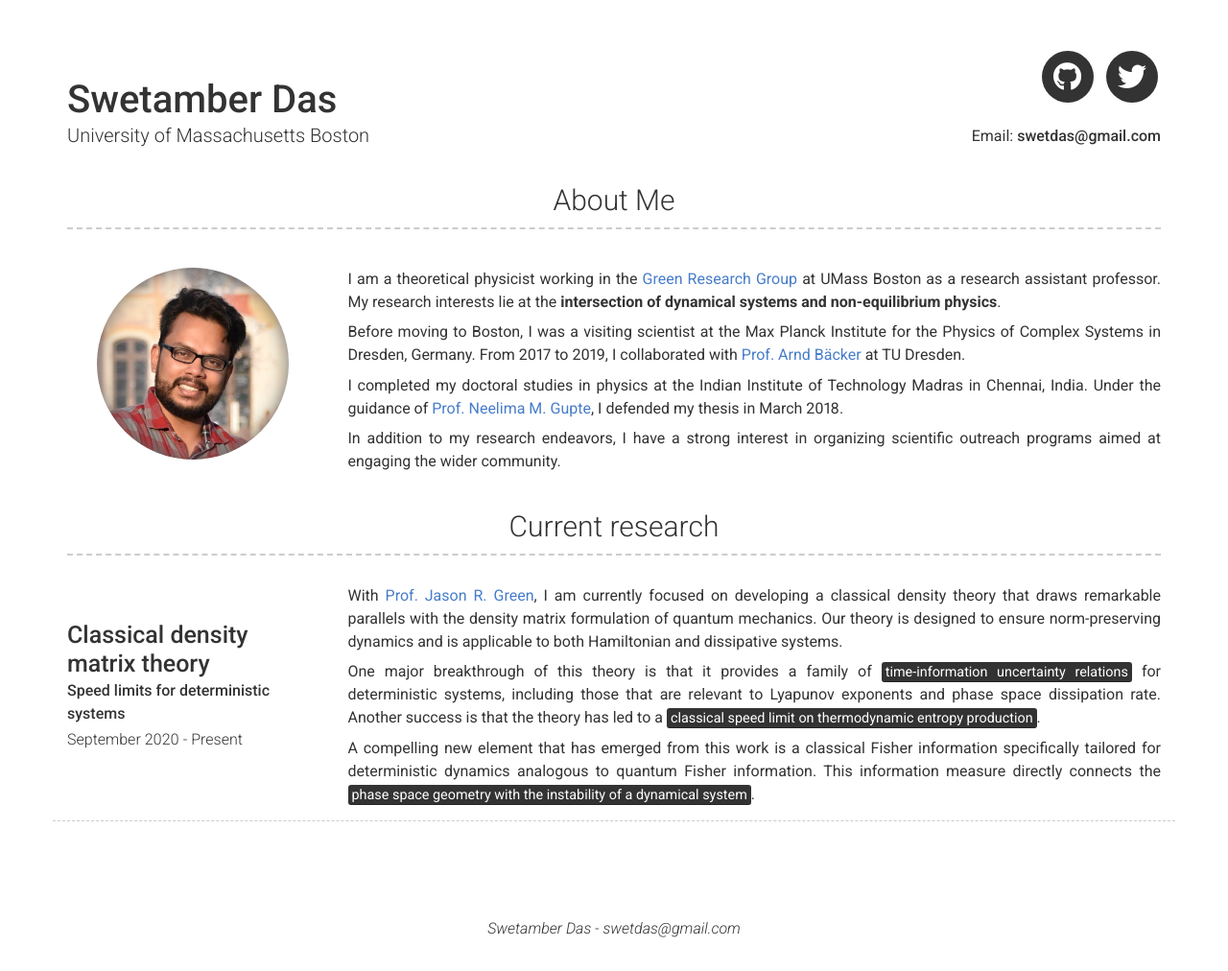
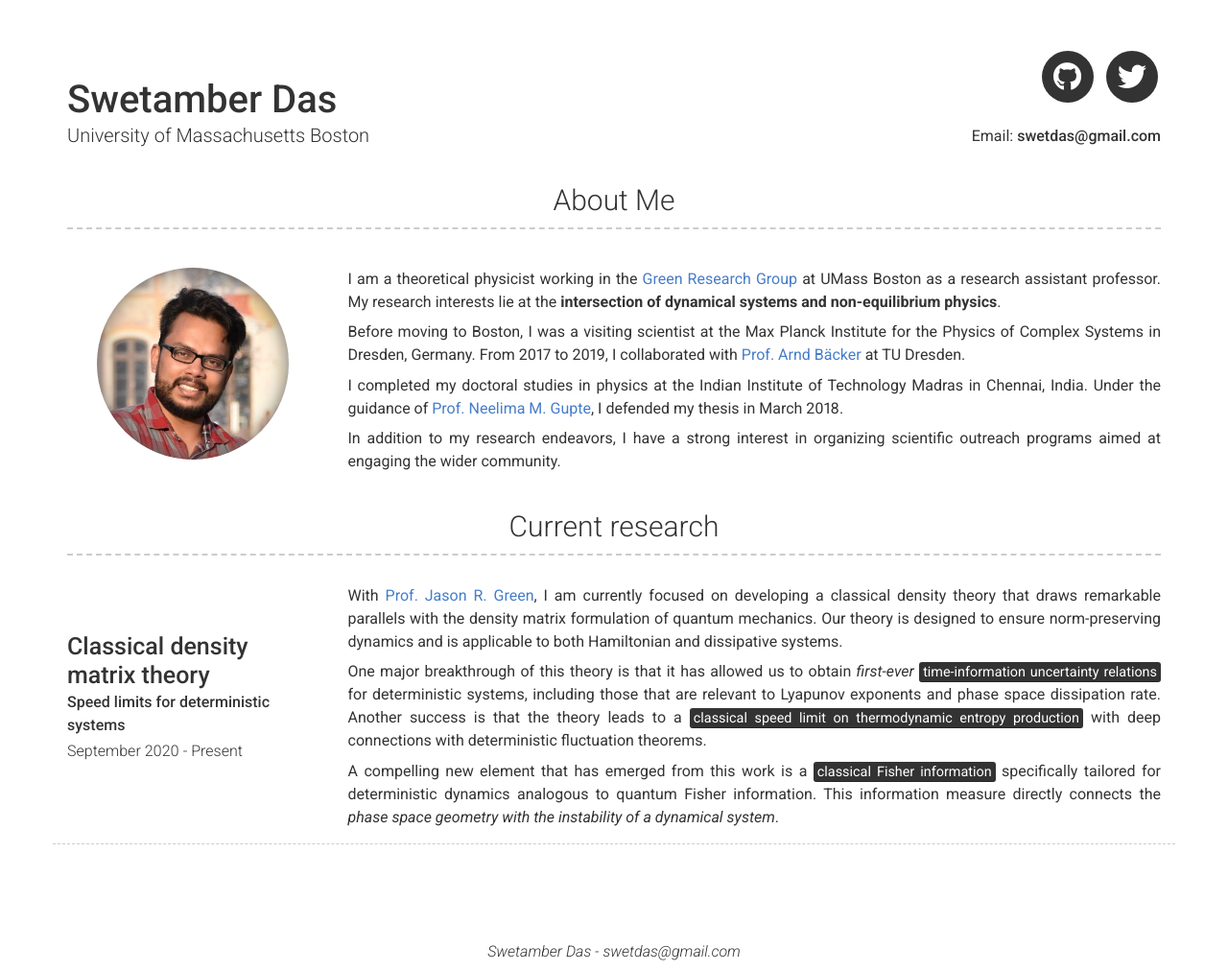
Before and after one commit to SwetamberD/swetamberd.github.io, a Jekyll site: the page built from index.md, in a window 1280 px wide. Shown: the whole page at 96% size. Built offline with Jekyll 4.4.1, drawn with Linux system fonts in a browser that asks for light colours; nearby versions of some CDN libraries; before the commit the page ends 988 px from its top, so only the background shows below that.

```diff
--- a/_config.yml
+++ b/_config.yml
@@ -42,6 +42,6 @@ content:
         description: |
           With [Prof. Jason R. Green](https://www.jasonrgreen.net/publications), I am currently focused on developing a classical density theory that draws remarkable parallels with the density matrix formulation of quantum mechanics. Our theory is designed to ensure norm-preserving dynamics and is applicable to both Hamiltonian and dissipative systems.
 
-          One major breakthrough of this theory is that it provides a family of <mark>time-information uncertainty relations</mark> for deterministic systems, including those that are relevant to Lyapunov exponents and phase space dissipation rate. Another success is that the theory has led to a <mark>classical speed limit on thermodynamic entropy production</mark>.
+          One major breakthrough of this theory is that it has allowed us to obtain *first-ever* <mark>time-information uncertainty relations</mark> for deterministic systems, including those that are relevant to Lyapunov exponents and phase space dissipation rate. Another success is that the theory leads to a <mark>classical speed limit on thermodynamic entropy production</mark> with deep connections with deterministic fluctuation theorems.
 
-          A compelling new element that has emerged from this work is a classical Fisher information specifically tailored for deterministic dynamics analogous to quantum Fisher information. This information measure directly connects the <mark>phase space geometry with the instability of a dynamical system</mark>.
+          A compelling new element that has emerged from this work is a <mark>classical Fisher information</mark> specifically tailored for deterministic dynamics analogous to quantum Fisher information. This information measure directly connects the *phase space geometry with the instability of a dynamical system*.
```
